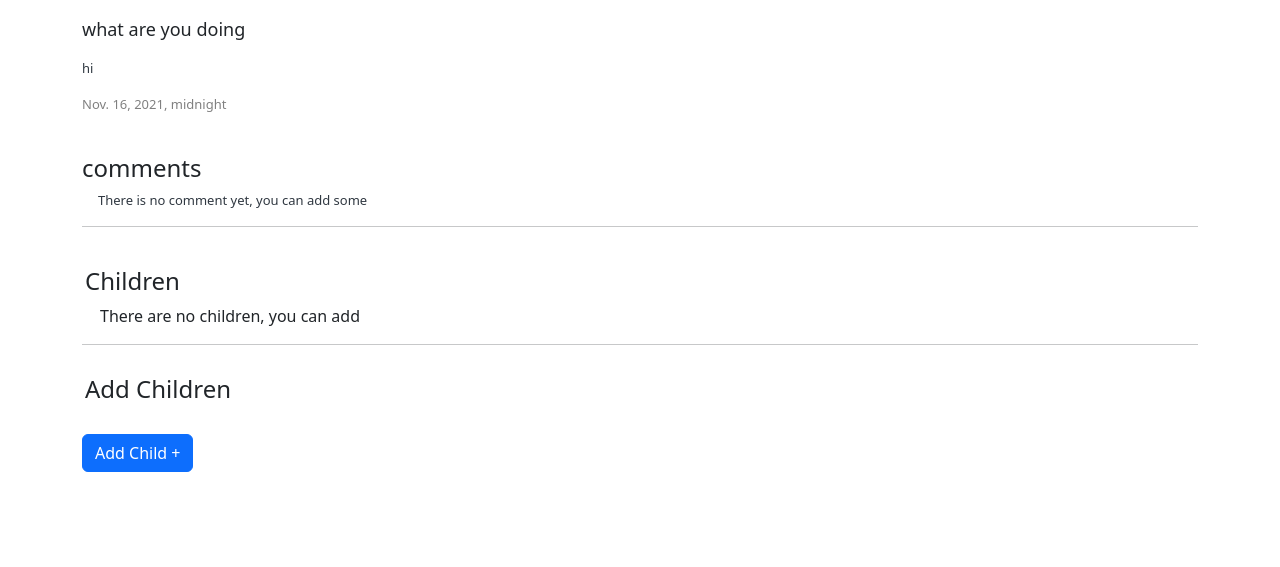
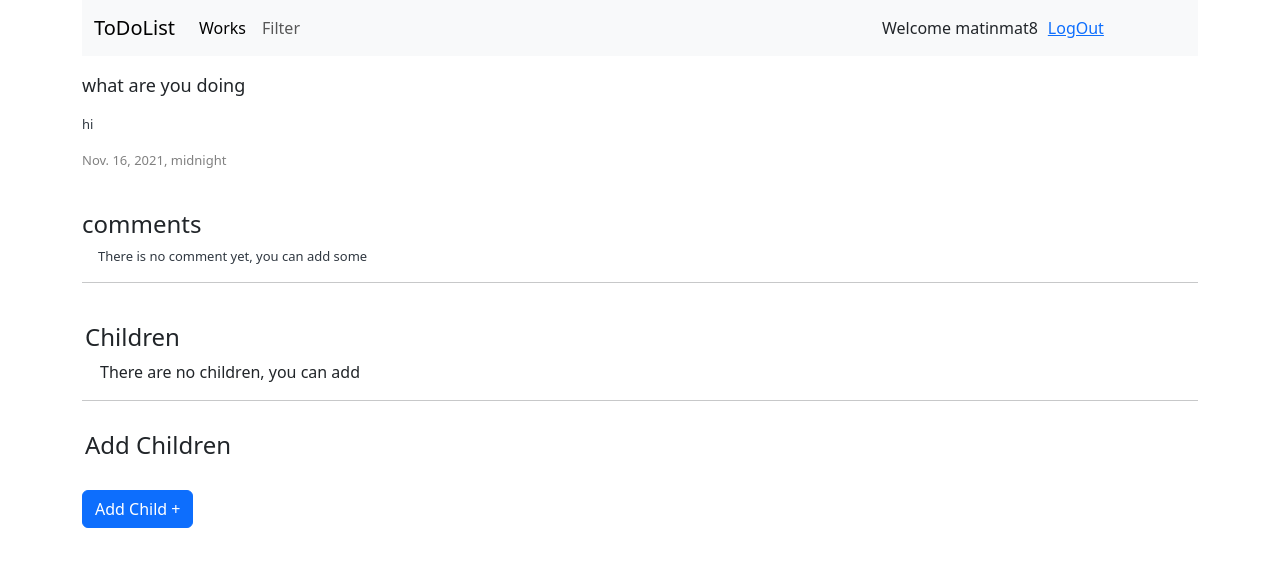
Before and after one commit to matinmat8/ToDoList, a Django app: page /list/children/19/ in a window 1280 px wide. Shown: the top 567 px of the page. Run offline with Django 3.2, Linux system fonts and the light colour scheme; a user stored in the database is signed in; data comes from the database, SQL or seed files in the repository; data that the repository does not hold is empty; some libraries are stand-ins or nearby versions.

Commit message:
handle a navbar

```diff
--- a/todolist/templates/todolist/base.html
+++ b/todolist/templates/todolist/base.html
@@ -17,6 +17,33 @@
 </head>
 
 <body>
+  <div class="container-sm">
+    <nav class="navbar navbar-expand-lg navbar-light bg-light">
+      <div class="container-fluid">
+        <a class="navbar-brand" href="{% url 'todolist:list' %}">ToDoList</a>
+        <button class="navbar-toggler" type="button" data-bs-toggle="collapse" data-bs-target="#navbarNavAltMarkup" aria-controls="navbarNavAltMarkup" aria-expanded="false" aria-label="Toggle navigation">
+          <span class="navbar-toggler-icon"></span>
+        </button>
+        <div class="collapse navbar-collapse" id="navbarNavAltMarkup">
+          <div class="navbar-nav">
+            <a class="nav-link active" aria-current="page" href="{% url 'todolist:list' %}">Works</a>
+            <a class="nav-link" href="{% url 'todolist:filter' %}">Filter</a>
+          </div>
+        </div>
+      </div>
+      <div class="container-fluid">
+        <div class="d-flex">
+            {% if user.is_authenticated %}
+                <div style="margin-left: 230px">Welcome {{ user.username }}</div>
+                <div style="margin-left:10px"><a href="{% url 'admin:logout' %}">LogOut</a></div>
+            {% else %}
+                <div style="margin-left: 230px">please login</div>
+                <div style="margin-left:10px"><a href="{% url 'admin:login' %}">Login</a></div>
+            {% endif %}
+        </div>
+      </div>
+    </nav>
+  </div>
     <div>
         <main>
             {% block main_content %}
```
